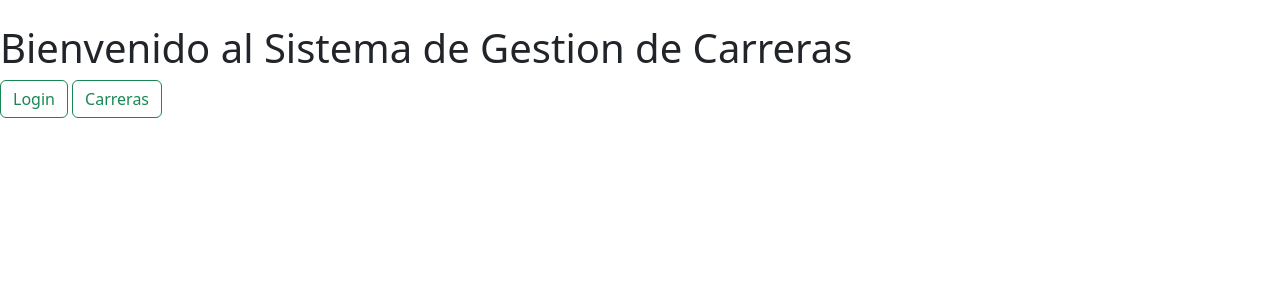
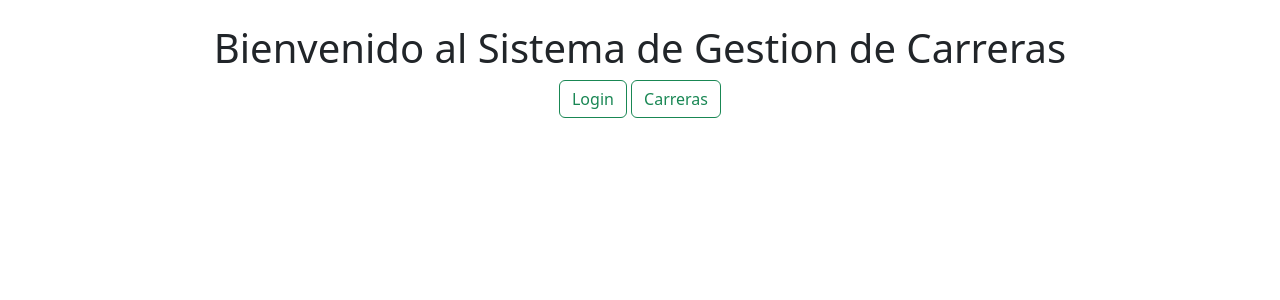
Before and after one commit to FerroSantiago/svelte, a SvelteKit app: page / in a window 1280 px wide. Shown: the top 300 px of the page. Built offline with nearby package versions, Linux system fonts and the light colour scheme.

Commit message:
actualizacion

```diff
--- a/src/routes/+page.svelte
+++ b/src/routes/+page.svelte
@@ -2,6 +2,7 @@
 
 </script>
 <br>
+<div class="container text-center">
 <h1>Bienvenido al Sistema de Gestion de Carreras</h1>
 
 <a class="btn btn-outline-success" href="/api/auth">
@@ -10,3 +11,4 @@
 <a class="btn btn-outline-success" href="/api/carreras">
 	Carreras
 </a>
+</div>
```
